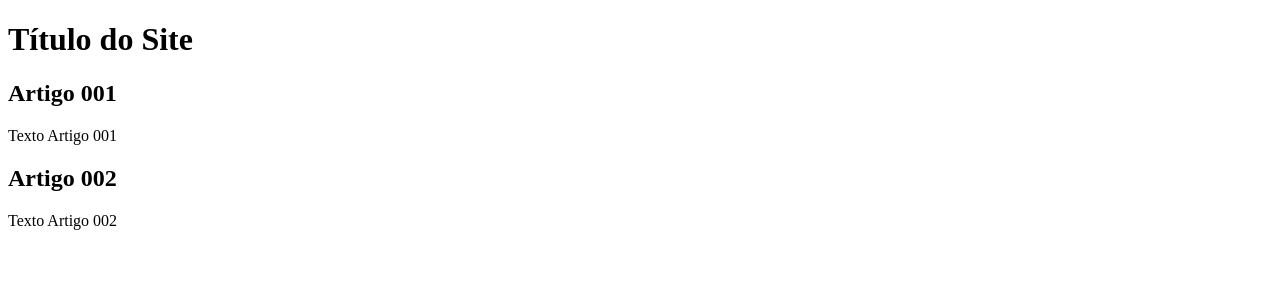
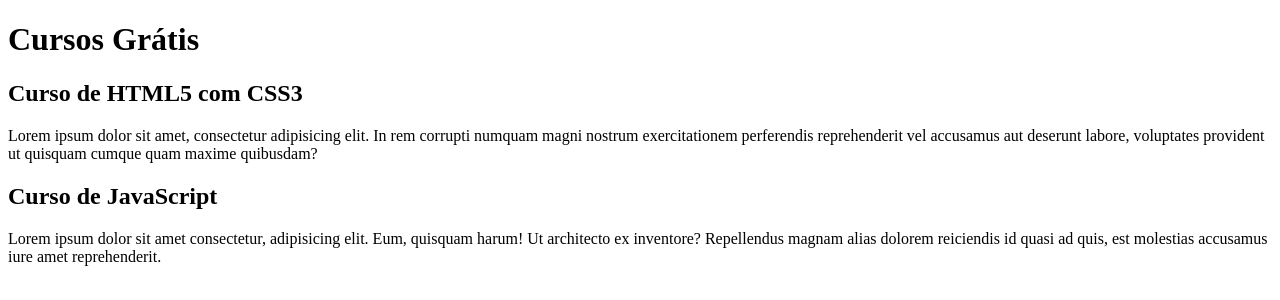
Before and after one commit to Carlos-Felipe-Victorio/projeto-site, a plain HTML site: page index.html in a window 1280 px wide. Drawn offline with Linux system fonts and the light colour scheme.

Commit message:
Comecei a escrever o conteúdo

```diff
--- a/index.html
+++ b/index.html
@@ -8,15 +8,15 @@
 <body>
     <main>
         <header>
-            <h1>Título do Site</h1>
+            <h1>Cursos Grátis</h1>
         </header>
         <article>
-           <h2>Artigo 001</h2>
-           <p>Texto Artigo 001</p>
+           <h2>Curso de HTML5 com CSS3</h2>
+           <p>Lorem ipsum dolor sit amet, consectetur adipisicing elit. In rem corrupti numquam magni nostrum exercitationem perferendis reprehenderit vel accusamus aut deserunt labore, voluptates provident ut quisquam cumque quam maxime quibusdam?</p>
         </article>
         <article>
-            <h2>Artigo 002</h2>
-            <p>Texto Artigo 002</p>
+            <h2>Curso de JavaScript</h2>
+            <p>Lorem ipsum dolor sit amet consectetur, adipisicing elit. Eum, quisquam harum! Ut architecto ex inventore? Repellendus magnam alias dolorem reiciendis id quasi ad quis, est molestias accusamus iure amet reprehenderit.</p>
         </article>
     </main>
 </body>
```
